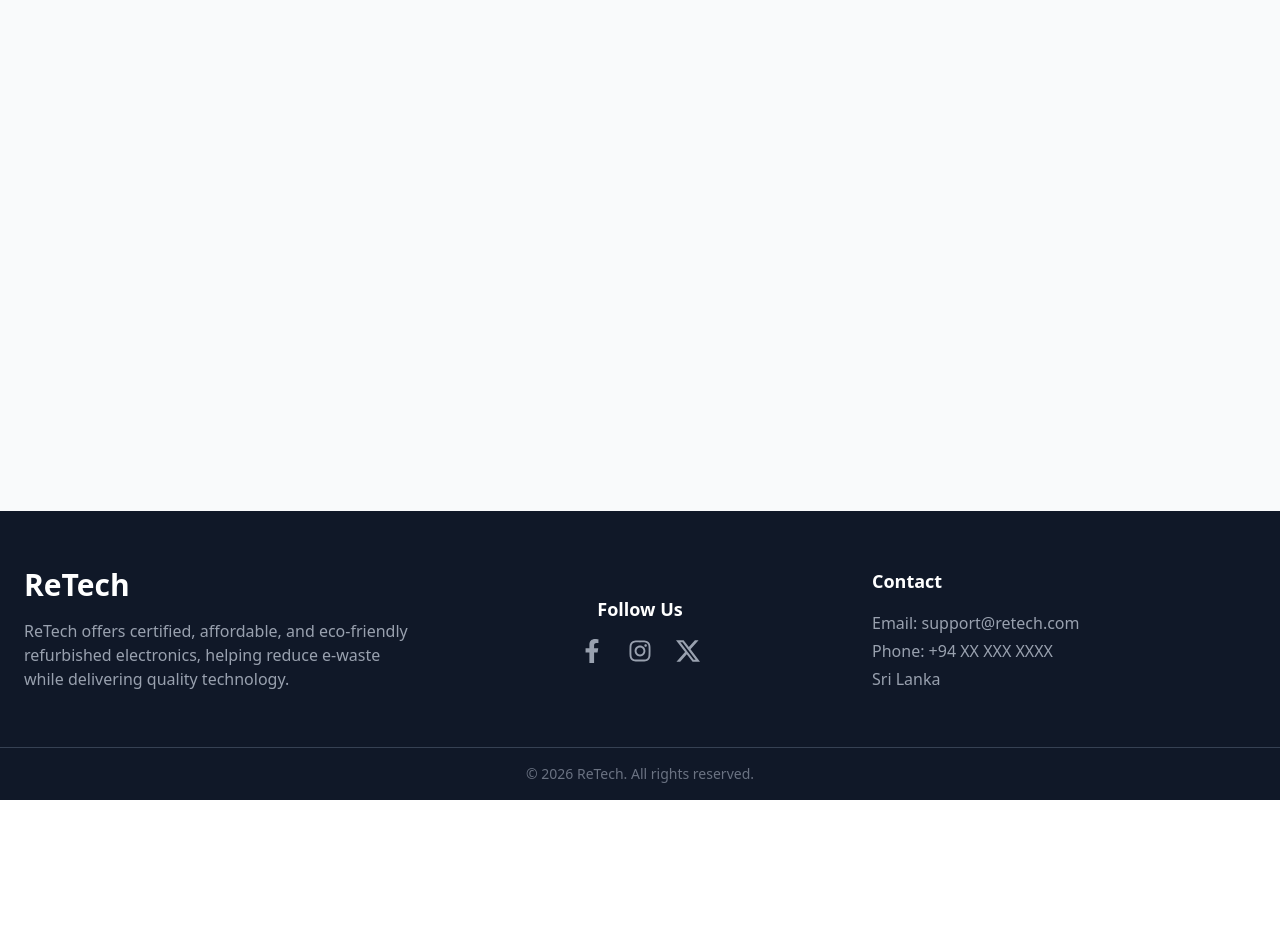
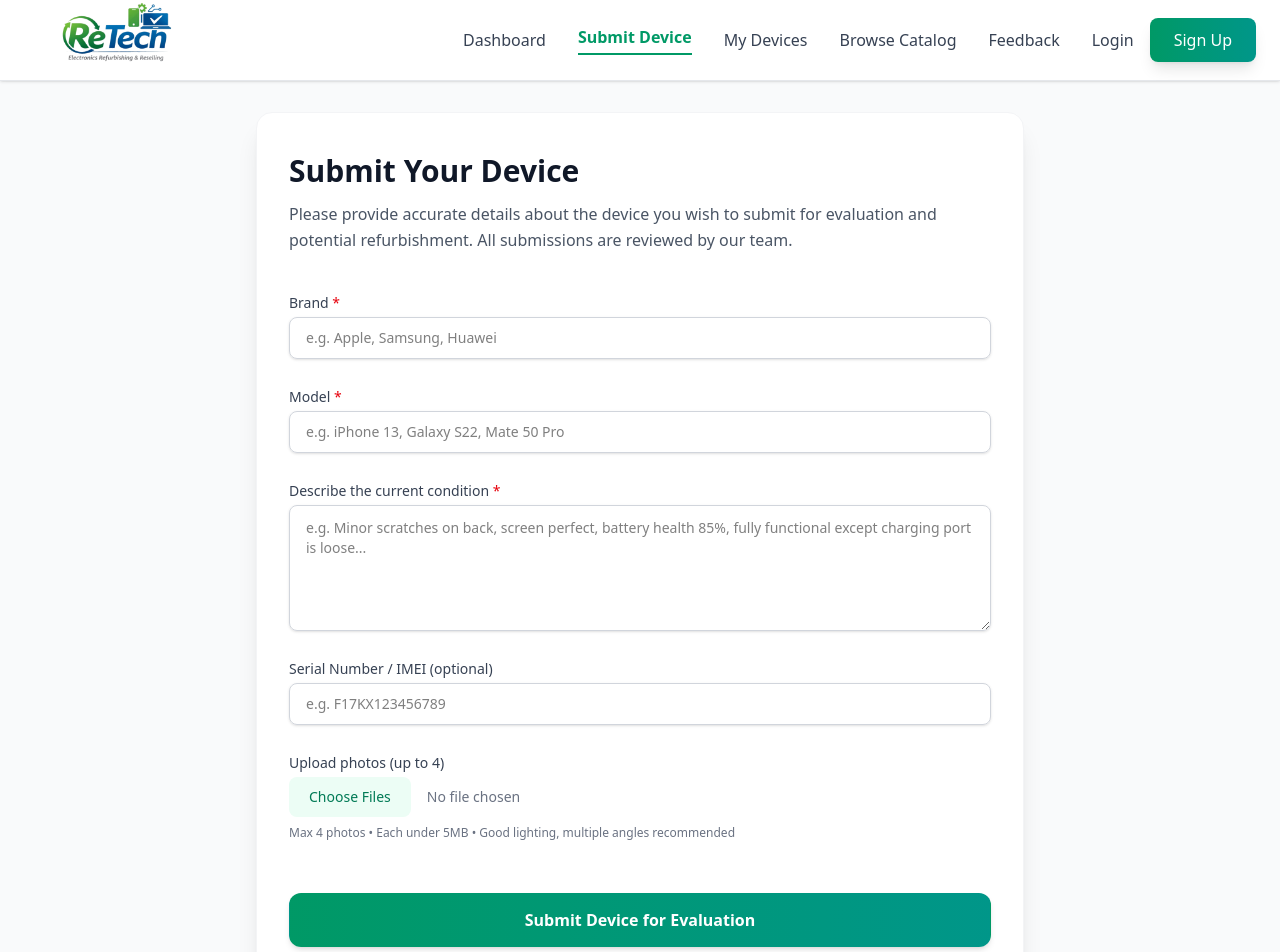
Before and after one commit to Hafsa-M1/retech-electronics, a React app in the folder frontend/: page /customer-submit-device in a window 1280 px wide. Shown: the top 952 px of the page. Before the commit the page ends 800 px from the top, so only its background shows below. Built offline with nearby package versions, Linux system fonts and the light colour scheme; the HTML template or start-up script is replaced by a standard one.

Commit message:
Added submit device page and updated navbar

```diff
--- a/frontend/package.json
+++ b/frontend/package.json
@@ -11,6 +11,7 @@
   },
   "dependencies": {
     "@tailwindcss/vite": "^4.1.18",
+    "axios": "^1.13.5",
     "react": "^19.2.0",
     "react-dom": "^19.2.0",
     "react-icons": "^5.5.0",
--- a/frontend/src/App.jsx
+++ b/frontend/src/App.jsx
@@ -5,14 +5,15 @@ import Home from './pages/common/Home';
 import AboutUs from './pages/common/AboutUs';
 import ContactUs from './pages/common/ContactUs';
 import PrivacyPolicy from './pages/common/PrivacyPolicy';
-import BrowseCatalog from './pages/common/BrowseCatalog'; // Keep this import
+import BrowseCatalog from './pages/common/BrowseCatalog';
 
-//Customer Pages
+// Customer Pages
 import CustomerLogin from './pages/customer/CustomerLogin';
 import CustomerSignup from './pages/customer/CustomerSignup';
 import CustomerDashboard from './pages/customer/CustomerDashboard';
+import SubmitDevice from './pages/customer/SubmitDevice';   // ← NEW IMPORT
 
-//Staff Pages
+// Staff Pages
 import StaffLogin from './pages/staff/StaffLogin';
 
 // Footer
@@ -29,11 +30,17 @@ function App() {
             <Route path="/about-us" element={<AboutUs />} />
             <Route path="/contact-us" element={<ContactUs />} />
             <Route path="/privacy-policy" element={<PrivacyPolicy />} />
-            <Route path="/catalog" element={<BrowseCatalog />} /> {/* Changed from /browse-catalog to /catalog */}
+            <Route path="/catalog" element={<BrowseCatalog />} />
+
+            {/* Customer routes */}
             <Route path="/customer-login" element={<CustomerLogin />} />
             <Route path="/customer-signup" element={<CustomerSignup />} />
             <Route path="/customer-dashboard" element={<CustomerDashboard />} />
+            <Route path="/customer-submit-device" element={<SubmitDevice />} />  {/* ← NEW ROUTE */}
+
+            {/* Staff routes */}
             <Route path="/staff-login" element={<StaffLogin />} />
+
             {/* Add more routes here later */}
           </Routes>
         </div>
--- a/frontend/src/components/CustomerNavbar.jsx
+++ b/frontend/src/components/CustomerNavbar.jsx
@@ -1,6 +1,6 @@
 import React from 'react';
-import { Link, useNavigate } from 'react-router-dom';
-import logo from "../assets/retech-logo.png"; // Adjust the path based on your folder structure
+import { NavLink, useNavigate } from 'react-router-dom';  // ← Changed to NavLink
+import logo from "../assets/retech-logo.png";
 
 const CustomerNavbar = () => {
   const navigate = useNavigate();
@@ -9,56 +9,59 @@ const CustomerNavbar = () => {
   const isLoggedIn = localStorage.getItem('customerToken');
 
   const handleLogout = () => {
-    // Clear customer authentication data
     localStorage.removeItem('customerToken');
     localStorage.removeItem('customerEmail');
     navigate('/customer-login');
   };
 
+  // Common active link styles
+  const activeLinkStyle = "text-emerald-600 font-semibold border-b-2 border-emerald-600 pb-1";
+  const inactiveLinkStyle = "text-gray-700 hover:text-emerald-600 font-medium transition-colors duration-200";
+
   return (
     <nav className="fixed top-0 left-0 right-0 z-50 bg-white/95 backdrop-blur-md shadow-sm border-b border-gray-200">
       <div className="container mx-auto px-6 flex items-center justify-between h-20">
         {/* Logo */}
-        <Link to="/customer-dashboard" className="flex items-center">
+        <NavLink to="/customer-dashboard" className="flex items-center">
           <img
             src={logo}
             alt="ReTech Logo"
             className="h-32 w-auto transition-transform hover:scale-105"
           />
-        </Link>
+        </NavLink>
 
         {/* Desktop Menu */}
         <div className="hidden md:flex items-center space-x-8">
-          <Link
+          <NavLink
             to="/customer-dashboard"
-            className="text-gray-700 hover:text-emerald-600 font-medium transition-colors duration-200"
+            className={({ isActive }) => isActive ? activeLinkStyle : inactiveLinkStyle}
           >
             Dashboard
-          </Link>
-          <Link
+          </NavLink>
+          <NavLink
             to="/customer-submit-device"
-            className="text-gray-700 hover:text-emerald-600 font-medium transition-colors duration-200"
+            className={({ isActive }) => isActive ? activeLinkStyle : inactiveLinkStyle}
           >
             Submit Device
-          </Link>
-          <Link
+          </NavLink>
+          <NavLink
             to="/customer-my-devices"
-            className="text-gray-700 hover:text-emerald-600 font-medium transition-colors duration-200"
+            className={({ isActive }) => isActive ? activeLinkStyle : inactiveLinkStyle}
           >
             My Devices
-          </Link>
-          <Link
+          </NavLink>
+          <NavLink
             to="/catalog"
-            className="text-gray-700 hover:text-emerald-600 font-medium transition-colors duration-200"
+            className={({ isActive }) => isActive ? activeLinkStyle : inactiveLinkStyle}
           >
             Browse Catalog
-          </Link>
-          <Link
+          </NavLink>
+          <NavLink
             to="/customer-feedback"
-            className="text-gray-700 hover:text-emerald-600 font-medium transition-colors duration-200"
+            className={({ isActive }) => isActive ? activeLinkStyle : inactiveLinkStyle}
           >
             Feedback
-          </Link>
+          </NavLink>
 
           {/* User Profile & Logout */}
           {isLoggedIn ? (
@@ -82,18 +85,18 @@ const CustomerNavbar = () => {
             </div>
           ) : (
             <div className="flex items-center space-x-4">
-              <Link
+              <NavLink
                 to="/customer-login"
-                className="text-gray-700 hover:text-emerald-600 font-medium transition-colors duration-200"
+                className={({ isActive }) => isActive ? activeLinkStyle : inactiveLinkStyle}
               >
                 Login
-              </Link>
-              <Link
+              </NavLink>
+              <NavLink
                 to="/customer-signup"
                 className="bg-gradient-to-r from-emerald-600 to-teal-600 hover:from-emerald-700 hover:to-teal-700 text-white px-6 py-2.5 rounded-lg font-medium shadow-lg hover:shadow-xl transition-all duration-300 transform hover:-translate-y-0.5"
               >
                 Sign Up
-              </Link>
+              </NavLink>
             </div>
           )}
         </div>
@@ -117,40 +120,40 @@ const CustomerNavbar = () => {
         </div>
       </div>
 
-      {/* Mobile Menu */}
+      {/* Mobile Menu - also using NavLink for active style */}
       {isLoggedIn && (
         <div className="md:hidden bg-white border-t border-gray-200 py-4 px-6">
           <div className="flex flex-col space-y-4">
-            <Link
+            <NavLink
               to="/customer-dashboard"
-              className="text-gray-700 hover:text-emerald-600 font-medium transition-colors duration-200 py-2"
+              className={({ isActive }) => isActive ? "text-emerald-600 font-semibold py-2" : "text-gray-700 hover:text-emerald-600 font-medium transition-colors duration-200 py-2"}
             >
               Dashboard
-            </Link>
-            <Link
+            </NavLink>
+            <NavLink
               to="/customer-submit-device"
-              className="text-gray-700 hover:text-emerald-600 font-medium transition-colors duration-200 py-2"
+              className={({ isActive }) => isActive ? "text-emerald-600 font-semibold py-2" : "text-gray-700 hover:text-emerald-600 font-medium transition-colors duration-200 py-2"}
             >
               Submit Device
-            </Link>
-            <Link
+            </NavLink>
+            <NavLink
               to="/customer-my-devices"
-              className="text-gray-700 hover:text-emerald-600 font-medium transition-colors duration-200 py-2"
+              className={({ isActive }) => isActive ? "text-emerald-600 font-semibold py-2" : "text-gray-700 hover:text-emerald-600 font-medium transition-colors duration-200 py-2"}
             >
               My Devices
-            </Link>
-            <Link
+            </NavLink>
+            <NavLink
               to="/catalog"
-              className="text-gray-700 hover:text-emerald-600 font-medium transition-colors duration-200 py-2"
+              className={({ isActive }) => isActive ? "text-emerald-600 font-semibold py-2" : "text-gray-700 hover:text-emerald-600 font-medium transition-colors duration-200 py-2"}
             >
               Browse Catalog
-            </Link>
-            <Link
+            </NavLink>
+            <NavLink
               to="/customer-feedback"
-              className="text-gray-700 hover:text-emerald-600 font-medium transition-colors duration-200 py-2"
+              className={({ isActive }) => isActive ? "text-emerald-600 font-semibold py-2" : "text-gray-700 hover:text-emerald-600 font-medium transition-colors duration-200 py-2"}
             >
               Feedback
-            </Link>
+            </NavLink>
             <button
               onClick={handleLogout}
               className="bg-gradient-to-r from-emerald-600 to-teal-600 hover:from-emerald-700 hover:to-teal-700 text-white px-4 py-2 rounded-lg font-medium shadow-md hover:shadow-lg transition-all duration-300 text-left mt-2"
--- /dev/null
+++ b/frontend/src/pages/customer/SubmitDevice.jsx
@@ -0,0 +1,219 @@
+import React, { useState } from 'react';
+import { useNavigate } from 'react-router-dom';
+import axios from 'axios';
+import CustomerNavbar from '../../components/CustomerNavbar'; // Adjust path if needed
+
+const SubmitDevice = () => {
+  const navigate = useNavigate();
+  const [formData, setFormData] = useState({
+    brand: '',
+    model: '',
+    condition_description: '',
+    serial_number: '',
+    photos: [], // will handle files separately
+  });
+  const [loading, setLoading] = useState(false);
+  const [error, setError] = useState('');
+  const [success, setSuccess] = useState('');
+
+  const handleChange = (e) => {
+    const { name, value } = e.target;
+    setFormData((prev) => ({ ...prev, [name]: value }));
+  };
+
+  const handleFileChange = (e) => {
+    setFormData((prev) => ({ ...prev, photos: Array.from(e.target.files) }));
+  };
+
+  const handleSubmit = async (e) => {
+    e.preventDefault();
+    setLoading(true);
+    setError('');
+    setSuccess('');
+
+    // Basic client-side validation
+    if (!formData.brand || !formData.model || !formData.condition_description) {
+      setError('Please fill in all required fields');
+      setLoading(false);
+      return;
+    }
+
+    try {
+      // Placeholder API call – backend endpoint doesn't exist yet
+      const response = await axios.post(
+        'http://localhost:8000/api/submissions/', // ← Update port if Django runs on different port
+        formData,
+        {
+          headers: {
+            Authorization: `Bearer ${localStorage.getItem('customerToken')}`,
+            'Content-Type': 'multipart/form-data',
+          },
+        }
+      );
+
+      setSuccess('Device submitted successfully! Redirecting...');
+      setTimeout(() => navigate('/customer-my-devices'), 2000);
+    } catch (err) {
+      setError(
+        err.response?.data?.detail ||
+        err.response?.data?.non_field_errors?.[0] ||
+        'Failed to submit device. Please try again.'
+      );
+    } finally {
+      setLoading(false);
+    }
+  };
+
+  return (
+    <>
+      {/* Navbar – same as dashboard */}
+      <CustomerNavbar />
+
+      {/* Main content – push down to avoid overlap with fixed navbar */}
+      <div className="min-h-screen bg-gray-50 pt-28 pb-16 px-4 sm:px-6 lg:px-8">
+        <div className="max-w-3xl mx-auto bg-white shadow-xl rounded-2xl overflow-hidden border border-gray-100">
+          <div className="px-8 py-10">
+            <h1 className="text-3xl font-bold text-gray-900 mb-3">Submit Your Device</h1>
+            <p className="text-gray-600 mb-10 leading-relaxed">
+              Please provide accurate details about the device you wish to submit for evaluation and potential refurbishment.
+              All submissions are reviewed by our team.
+            </p>
+
+            {/* Error / Success Messages */}
+            {error && (
+              <div className="mb-8 p-4 bg-red-50 border-l-4 border-red-500 text-red-700 rounded-r-lg">
+                {error}
+              </div>
+            )}
+
+            {success && (
+              <div className="mb-8 p-4 bg-green-50 border-l-4 border-green-500 text-green-700 rounded-r-lg">
+                {success}
+              </div>
+            )}
+
+            <form onSubmit={handleSubmit} className="space-y-7">
+              {/* Brand */}
+              <div>
+                <label htmlFor="brand" className="block text-sm font-medium text-gray-700 mb-1">
+                  Brand <span className="text-red-600">*</span>
+                </label>
+                <input
+                  type="text"
+                  id="brand"
+                  name="brand"
+                  value={formData.brand}
+                  onChange={handleChange}
+                  className="mt-1 block w-full rounded-lg border-gray-300 shadow-sm focus:border-emerald-500 focus:ring-emerald-500 sm:text-sm py-2.5 px-4 border transition-colors"
+                  placeholder="e.g. Apple, Samsung, Huawei"
+                  required
+                />
+              </div>
+
+              {/* Model */}
+              <div>
+                <label htmlFor="model" className="block text-sm font-medium text-gray-700 mb-1">
+                  Model <span className="text-red-600">*</span>
+                </label>
+                <input
+                  type="text"
+                  id="model"
+                  name="model"
+                  value={formData.model}
+                  onChange={handleChange}
+                  className="mt-1 block w-full rounded-lg border-gray-300 shadow-sm focus:border-emerald-500 focus:ring-emerald-500 sm:text-sm py-2.5 px-4 border transition-colors"
+                  placeholder="e.g. iPhone 13, Galaxy S22, Mate 50 Pro"
+                  required
+                />
+              </div>
+
+              {/* Condition Description */}
+              <div>
+                <label htmlFor="condition_description" className="block text-sm font-medium text-gray-700 mb-1">
+                  Describe the current condition <span className="text-red-600">*</span>
+                </label>
+                <textarea
+                  id="condition_description"
+                  name="condition_description"
+                  rows={5}
+                  value={formData.condition_description}
+                  onChange={handleChange}
+                  className="mt-1 block w-full rounded-lg border-gray-300 shadow-sm focus:border-emerald-500 focus:ring-emerald-500 sm:text-sm py-3 px-4 border transition-colors"
+                  placeholder="e.g. Minor scratches on back, screen perfect, battery health 85%, fully functional except charging port is loose..."
+                  required
+                />
+              </div>
+
+              {/* Serial Number / IMEI (optional) */}
+              <div>
+                <label htmlFor="serial_number" className="block text-sm font-medium text-gray-700 mb-1">
+                  Serial Number / IMEI (optional)
+                </label>
+                <input
+                  type="text"
+                  id="serial_number"
+                  name="serial_number"
+                  value={formData.serial_number}
+                  onChange={handleChange}
+                  className="mt-1 block w-full rounded-lg border-gray-300 shadow-sm focus:border-emerald-500 focus:ring-emerald-500 sm:text-sm py-2.5 px-4 border transition-colors"
+                  placeholder="e.g. F17KX123456789"
+                />
+              </div>
+
+              {/* Photos */}
+              <div>
+                <label htmlFor="photos" className="block text-sm font-medium text-gray-700 mb-1">
+                  Upload photos (up to 4)
+                </label>
+                <input
+                  type="file"
+                  id="photos"
+                  name="photos"
+                  accept="image/*"
+                  multiple
+                  onChange={handleFileChange}
+                  className="mt-1 block w-full text-sm text-gray-500
+                    file:mr-4 file:py-2.5 file:px-5
+                    file:rounded-lg file:border-0
+                    file:text-sm file:font-medium
+                    file:bg-emerald-50 file:text-emerald-700
+                    hover:file:bg-emerald-100
+                    file:transition-colors"
+                />
+                <p className="mt-2 text-xs text-gray-500">
+                  Max 4 photos • Each under 5MB • Good lighting, multiple angles recommended
+                </p>
+              </div>
+
+              {/* Submit Button */}
+              <div className="pt-6">
+                <button
+                  type="submit"
+                  disabled={loading}
+                  className={`w-full flex justify-center py-3.5 px-6 border border-transparent rounded-xl shadow-md text-white font-semibold text-base transition-all duration-300
+                    ${loading
+                      ? 'bg-gray-400 cursor-not-allowed'
+                      : 'bg-gradient-to-r from-emerald-600 to-teal-600 hover:from-emerald-700 hover:to-teal-700 hover:shadow-xl hover:-translate-y-0.5 focus:outline-none focus:ring-2 focus:ring-offset-2 focus:ring-emerald-500'}`}
+                >
+                  {loading ? (
+                    <span className="flex items-center">
+                      <svg className="animate-spin -ml-1 mr-3 h-5 w-5 text-white" xmlns="http://www.w3.org/2000/svg" fill="none" viewBox="0 0 24 24">
+                        <circle className="opacity-25" cx="12" cy="12" r="10" stroke="currentColor" strokeWidth="4"></circle>
+                        <path className="opacity-75" fill="currentColor" d="M4 12a8 8 0 018-8V0C5.373 0 0 5.373 0 12h4zm2 5.291A7.962 7.962 0 014 12H0c0 3.042 1.135 5.824 3 7.938l3-2.647z"></path>
+                      </svg>
+                      Submitting...
+                    </span>
+                  ) : (
+                    'Submit Device for Evaluation'
+                  )}
+                </button>
+              </div>
+            </form>
+          </div>
+        </div>
+      </div>
+    </>
+  );
+};
+
+export default SubmitDevice;
```
Also changed, not shown: 1 other file (tests, documents, lock files or other folders).
